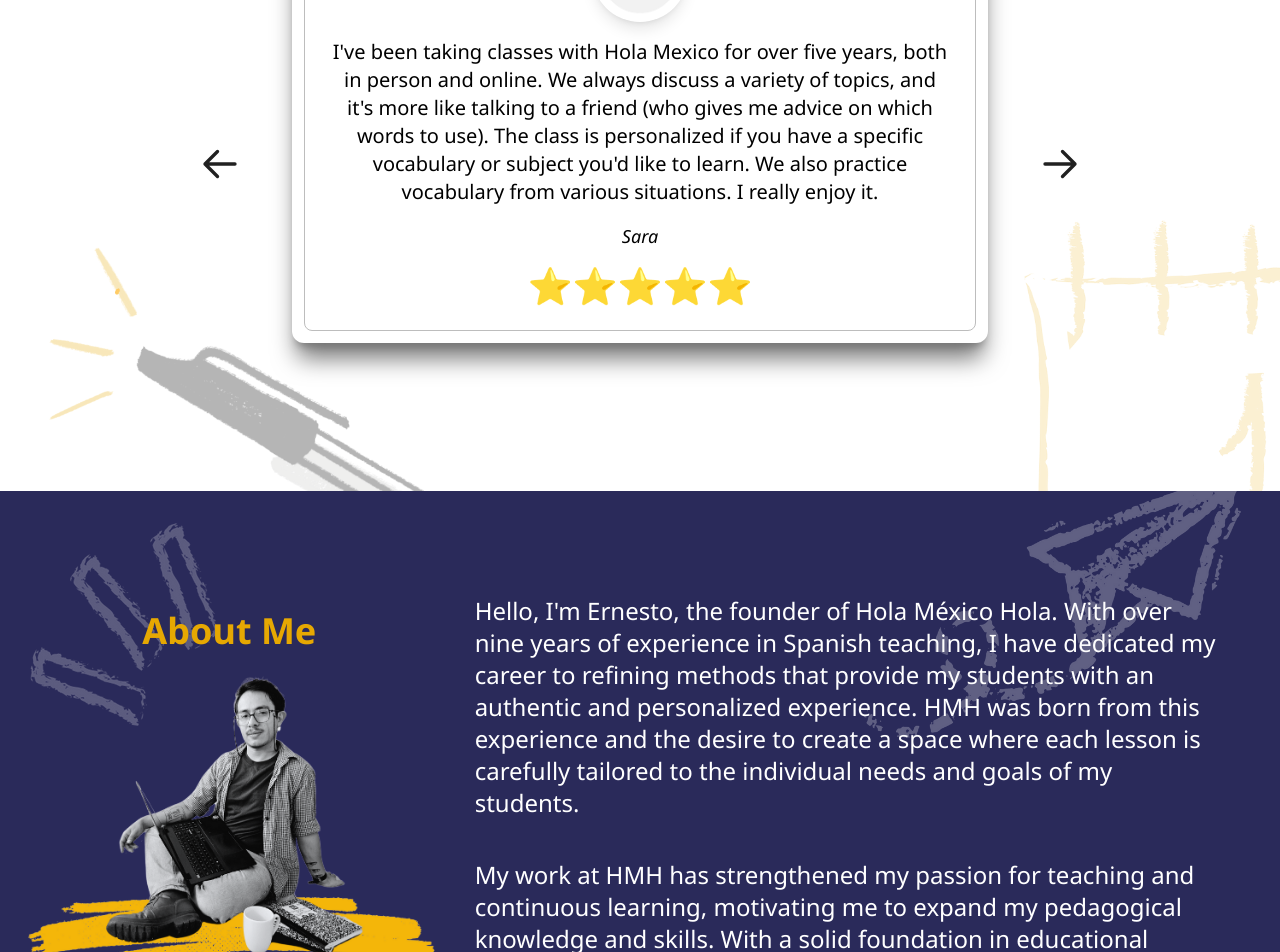
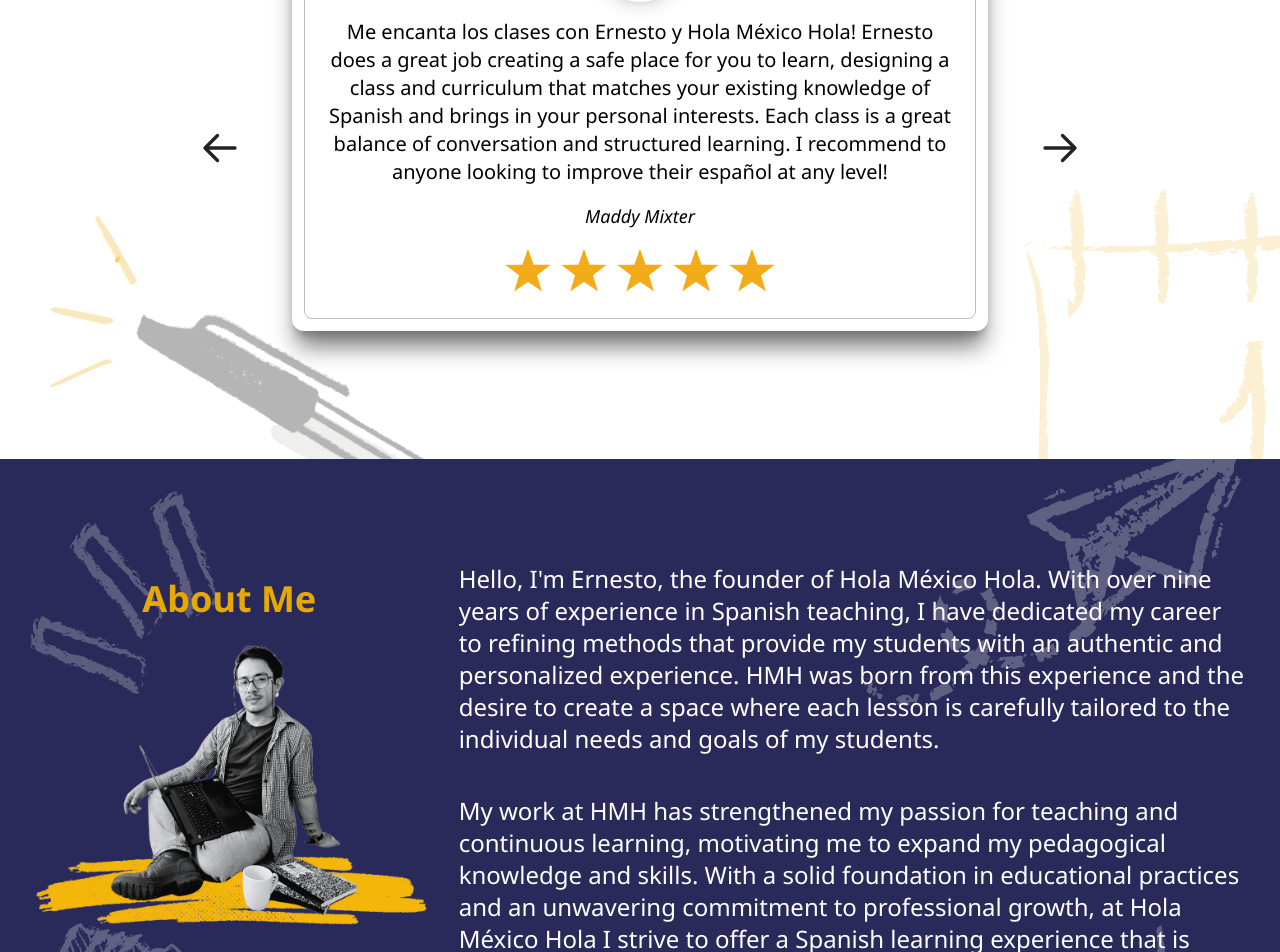
Before and after one commit to matthewsanner/hola-mexico-new, a React (Vite) app: page /about in a window 1280 px wide. Shown: the part 1320-2272 px from the top of the page. Built offline with nearby package versions, Linux system fonts and the light colour scheme.

Commit message:
small UI fixes

```diff
--- a/src/components/ClassCard.jsx
+++ b/src/components/ClassCard.jsx
@@ -3,7 +3,7 @@ import { Link } from "react-router-dom";
 
 const ClassCard = ({ header, subheader, content, image, altText }) => {
   return (
-    <div className="relative mx-14 mb-10 mt-2 flex flex-col items-center justify-center">
+    <div className="relative mx-4 mb-10 mt-2 flex flex-col items-center justify-center">
       {/* Card Container */}
       <div className="relative max-w-md rounded-xl bg-gradient-to-b from-gray-200 to-gray-400 text-center shadow-xl shadow-gray-900">
         {/* Top Tab */}
--- a/src/components/DetailClassCard.jsx
+++ b/src/components/DetailClassCard.jsx
@@ -112,7 +112,7 @@ const ClassCard = ({
                 <p className="py-2">{closer}</p>
               </DialogBody>
 
-              <DialogFooter className="flex justify-end p-1">
+              <DialogFooter className="flex justify-center p-1">
                 <Link
                   to="https://docs.google.com/forms/d/e/1FAIpQLSfVOY6lOHoTMTY1muh39EThZrH6uEgIqU5NUoIzlNbffZpVnQ/viewform?usp=header"
                   className={
--- a/src/components/NavBar.jsx
+++ b/src/components/NavBar.jsx
@@ -101,7 +101,7 @@ function NavBar() {
           <li className="flex-1">
             <Link
               to="/contact"
-              className="block rounded-b-full bg-mx-yellow px-6 py-2 text-center text-black transition-colors hover:bg-lt-mx-yellow xl:rounded-full"
+              className="block rounded-b-full bg-mx-yellow px-6 py-2 text-center text-lg text-black transition-colors hover:bg-lt-mx-yellow xl:rounded-full xl:text-base"
               onClick={closeMenu}
             >
               Book a class today!
--- a/src/components/TestimonialCard.jsx
+++ b/src/components/TestimonialCard.jsx
@@ -1,17 +1,22 @@
 import PropTypes from "prop-types";
-import quotation from "../assets/home/quotation.png";
+import quotation from "../assets/testimonials/quotation.png";
+import star from "../assets/testimonials/star.png";
 
 const TestimonialCard = ({ text, name, image, rating, maxWidth = "lg" }) => {
   return (
-    <div className="mx-6 flex justify-center">
+    <div className="mx-4 flex justify-center">
       <div className="flex w-fit justify-center rounded-xl bg-white p-3 shadow-xl shadow-gray-600">
         {/* Inner Card with Gray Border */}
         <div
           className={`relative rounded-lg border border-gray-400 bg-white p-6 text-center ${maxWidth === "2xl" ? "max-w-2xl" : "max-w-lg"}`}
         >
           {/* Decorative Quote Icon */}
-          <div className="absolute -top-11 left-4 text-9xl text-mx-yellow">
-            <img className="w-24" src={quotation} alt="quotation mark" />
+          <div className="absolute -top-11 left-4 text-mx-yellow">
+            <img
+              className="w-20 md:w-24"
+              src={quotation}
+              alt="quotation mark"
+            />
           </div>
 
           {/* Profile Image */}
@@ -28,8 +33,10 @@ const TestimonialCard = ({ text, name, image, rating, maxWidth = "lg" }) => {
           <p className="mt-4 italic lg:text-lg">{name}</p>
 
           {/* Star Ratings */}
-          <div className="mt-4 flex items-center justify-center text-4xl">
-            {"⭐".repeat(rating)}
+          <div className="mt-4 flex items-center justify-center">
+            {Array.from({ length: rating }).map((_, i) => (
+              <img key={i} src={star} alt="star" className="mx-1 h-12 w-12" />
+            ))}
           </div>
         </div>
       </div>
--- a/src/data/testimonials.js
+++ b/src/data/testimonials.js
@@ -5,6 +5,18 @@ import maddy from "../assets/testimonials/maddy.jpeg";
 import kristine from "../assets/testimonials/kristine.jpeg";
 
 const testimonials = [
+  {
+    text: "Me encanta los clases con Ernesto y Hola México Hola! Ernesto does a great job creating a safe place for you to learn, designing a class and curriculum that matches your existing knowledge of Spanish and brings in your personal interests. Each class is a great balance of conversation and structured learning. I recommend to anyone looking to improve their español at any level!",
+    image: maddy,
+    rating: 5,
+    name: "Maddy Mixter",
+  },
+  {
+    text: "It's been a life long goal for me to learn Spanish - so much so that in 2022 I physically moved to Mexico City to “force” myself to immerse in the language. I met Ernesto 3 weeks after moving, and I've been working with him consistently since then, y ahora puedo conversar en español con fluidez!",
+    image: connor,
+    rating: 5,
+    name: "Connor Frischmeyer",
+  },
   {
     text: "I've been taking classes with Hola Mexico for over five years, both in person and online. We always discuss a variety of topics, and it's more like talking to a friend (who gives me advice on which words to use). The class is personalized if you have a specific vocabulary or subject you'd like to learn. We also practice vocabulary from various situations. I really enjoy it.",
     image: default_user,
@@ -17,18 +29,7 @@ const testimonials = [
     rating: 5,
     name: "Mike",
   },
-  {
-    text: "Me encanta los clases con Ernesto y Hola México Hola! Ernesto does a great job creating a safe place for you to learn, designing a class and curriculum that matches your existing knowledge of Spanish and brings in your personal interests. Each class is a great balance of conversation and structured learning. I recommend to anyone looking to improve their español at any level!",
-    image: maddy,
-    rating: 5,
-    name: "Maddy Mixter",
-  },
-  {
-    text: "It's been a life long goal for me to learn Spanish - so much so that in 2022 I physically moved to Mexico City to “force” myself to immerse in the language. I met Ernesto 3 weeks after moving, and I've been working with him consistently since then, y ahora puedo conversar en español con fluidez!",
-    image: connor,
-    rating: 5,
-    name: "Connor Frischmeyer",
-  },
+
   {
     text: "The classes are fun and I love talking with Ernesto and learning new things about topics that interest me.",
     image: ariella,
--- a/src/index.css
+++ b/src/index.css
@@ -5,7 +5,7 @@
 @tailwind utilities;
 
 .nav-link {
-  @apply block bg-gray-300 px-6 py-2 text-center text-black transition-colors hover:bg-gray-100;
+  @apply block bg-gray-300 px-6 py-2 text-center text-lg text-black transition-colors hover:bg-gray-100 xl:text-base;
 }
 
 /* .highlight {
--- a/src/pages/About.jsx
+++ b/src/pages/About.jsx
@@ -39,7 +39,7 @@ function About() {
         </div>
 
         {/* Second row */}
-        <div className="relative flex flex-col items-center bg-white p-5">
+        <div className="relative flex flex-col items-center bg-white">
           <img
             className="absolute left-0 top-0 max-w-56 lg:max-w-56"
             src={book}
@@ -61,7 +61,7 @@ function About() {
             alt="calendar"
           />
 
-          <div className="z-10 w-4/5 lg:w-2/3">
+          <div className="z-10 w-full px-8 md:w-4/5 md:px-0 lg:w-2/3">
             <p className="pb-10 pt-6 text-2xl text-navy-blue lg:pt-16">
               Welcome to Hola México Hola - a place where every student finds
               their own path to mastering Spanish.
@@ -156,7 +156,7 @@ function About() {
         </div>
 
         {/* Third row */}
-        <div className="relative flex flex-col bg-navy-blue px-6 py-20 lg:flex-row">
+        <div className="relative flex flex-col bg-navy-blue px-8 py-20 xl:flex-row xl:gap-8">
           <img
             className="absolute left-0 top-0 max-w-72 lg:max-w-xs"
             src={rays_left}
@@ -177,7 +177,7 @@ function About() {
             src={stars}
             alt="stars"
           />
-          <div className="z-10 flex w-full flex-col pt-10 text-center lg:w-1/3">
+          <div className="z-10 flex w-full flex-col pt-10 text-center xl:w-1/3">
             <h3 className="text-4xl font-bold text-mx-yellow">About Me</h3>
             <img
               className="mx-auto my-6 w-full max-w-lg"
@@ -185,7 +185,7 @@ function About() {
               alt="portrait of the teacher"
             />
           </div>
-          <div className="p-6 px-10 text-2xl text-white lg:w-2/3">
+          <div className="py-6 text-2xl text-white lg:px-6 xl:w-2/3 xl:px-0">
             <p>
               Hello, I&apos;m Ernesto, the founder of Hola México Hola. With
               over nine years of experience in Spanish teaching, I have
```
Also changed, not shown: src/assets/testimonials/quotation.png (renamed from src/assets/home/quotation.png), src/assets/testimonials/star.png (added).
